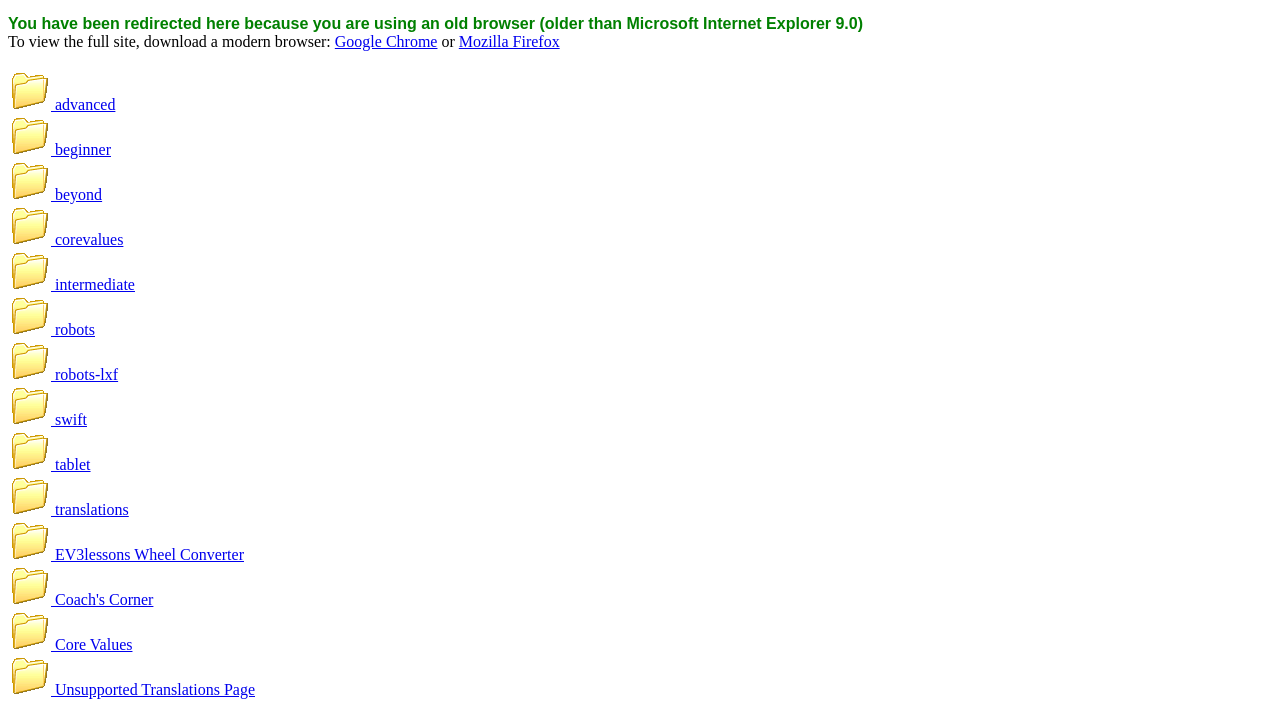
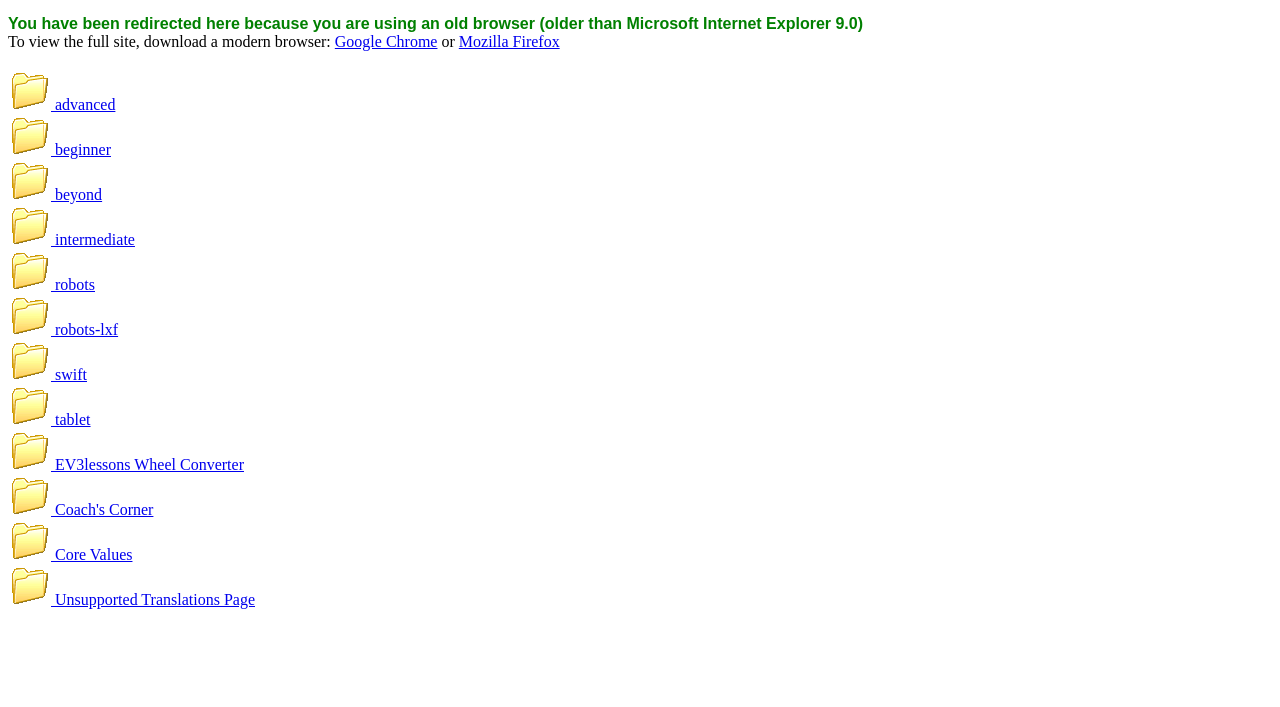
Before and after one commit to TheVinhLuong102/ev3lessons-classic, a plain HTML site: page index.html in a window 1280 px wide. Shown: the part 112-819 px from the top of the page. Drawn offline with Linux system fonts and the light colour scheme.

Commit message:
coachcorner

```diff
--- a/index.html
+++ b/index.html
@@ -4,13 +4,11 @@
   <a href='advanced/index.html'><img src='folder.gif'> advanced</a><br>
   <a href='beginner/index.html'><img src='folder.gif'> beginner</a><br>
   <a href='beyond/index.html'><img src='folder.gif'> beyond</a><br>
-  <a href='corevalues/index.html'><img src='folder.gif'> corevalues</a><br>
   <a href='intermediate/index.html'><img src='folder.gif'> intermediate</a><br>
   <a href='robots/index.html'><img src='folder.gif'> robots</a><br>
   <a href='robots-lxf/index.html'><img src='folder.gif'> robots-lxf</a><br>
   <a href='swift/index.html'><img src='folder.gif'> swift</a><br>
   <a href='tablet/index.html'><img src='folder.gif'> tablet</a><br>
-  <a href='translations/index.html'><img src='folder.gif'> translations</a><br>
 <a href='http://archive.ev3lessons.com/web/ev3lessons-v3/wheelconverter/'><img src='folder.gif'> EV3lessons Wheel Converter</a><br>
 <a href='coachcorner.html'><img src='folder.gif'> Coach's Corner</a><br>
 <a href='corevalues.html'><img src='folder.gif'> Core Values</a><br>
```
Also changed, not shown: 1 other file.
